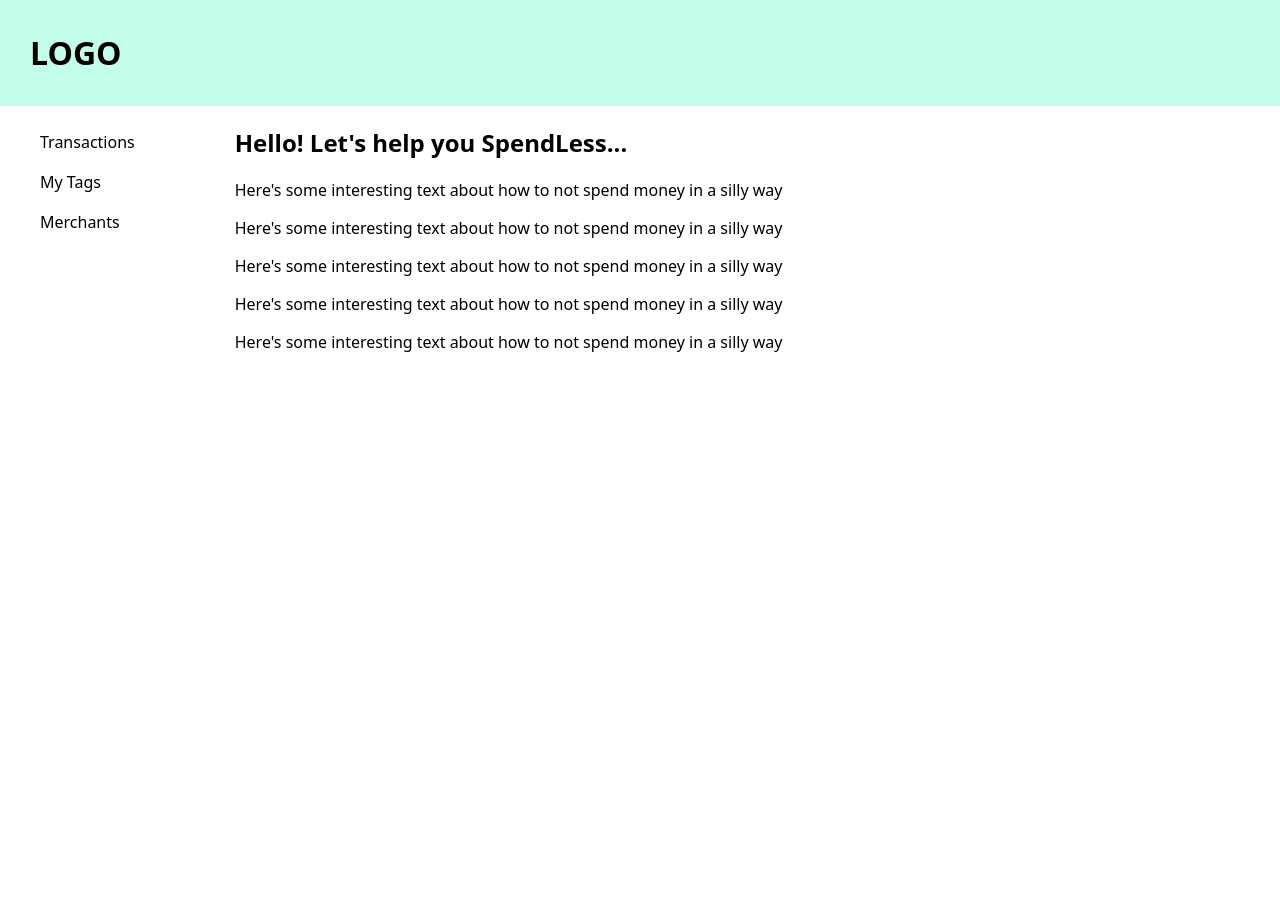
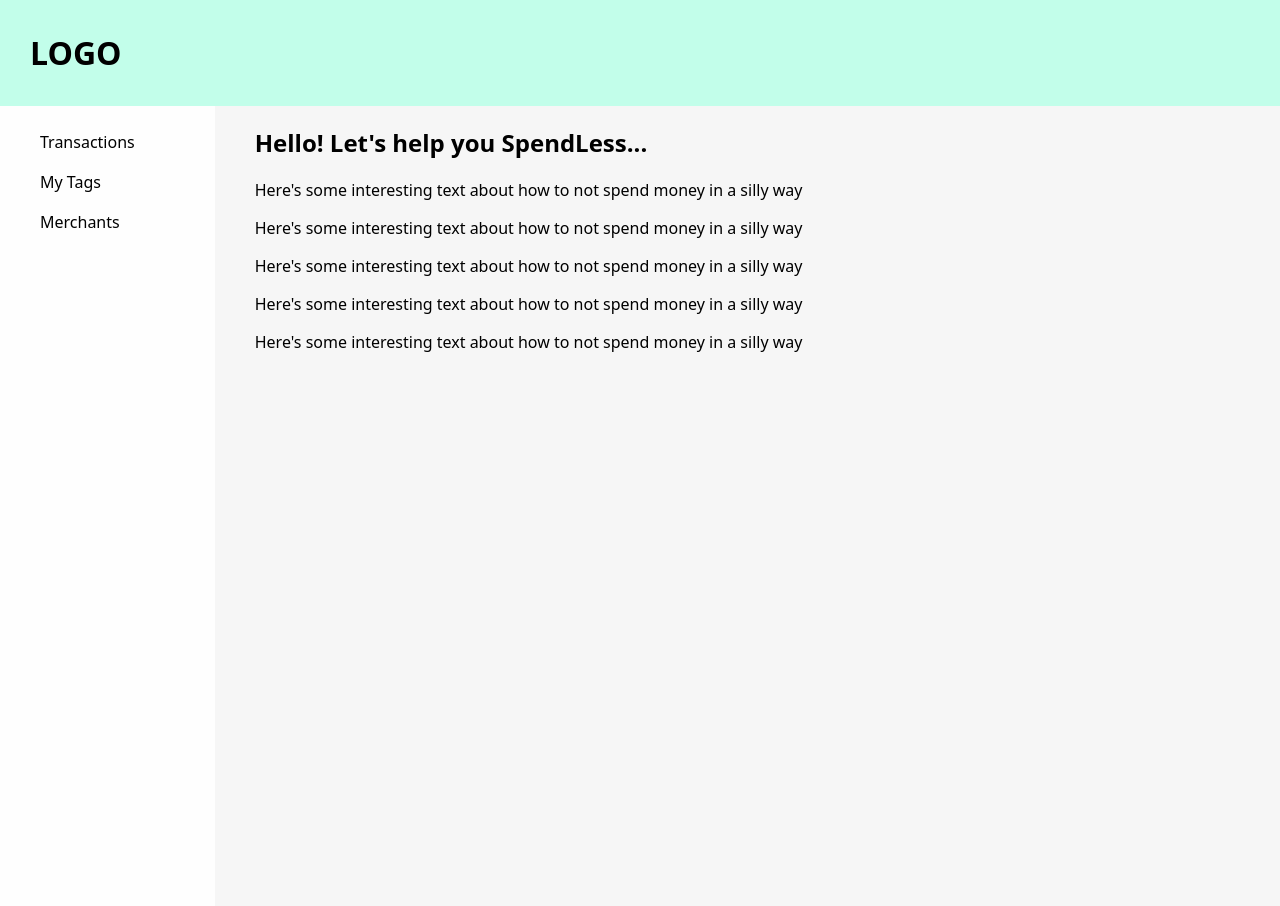
Before and after one commit to knowles28/spending_tracker, a Flask app: page / in a window 1280 px wide. Before the commit the page ends 352 px from the top, so only its background shows below. Run offline with Flask 2, Linux system fonts and the light colour scheme.

Commit message:
starting on second round of CSS

```diff
--- a/controllers/transaction_controller.py
+++ b/controllers/transaction_controller.py
@@ -57,15 +57,13 @@ def update_transaction(id):
     price       = request.form['price']
     date        = request.form['date']
 
-
     transaction = Transaction(merchant_id, description, tag_id, price, date, id)
     transaction_repository.update(transaction)
     return redirect("/transactions")
-
 
 #DELETE '/transactions/? [POST]
 @transactions_blueprint.route("/transactions/<id>/delete", methods=['POST'])
 def delete_transaction(id):
     transaction_repository.delete(id)
 
-    return redirect('/transactions')
+    return redirect("/transactions")
--- a/repositories/transaction_repository.py
+++ b/repositories/transaction_repository.py
@@ -49,8 +49,9 @@ def select(id):
 
 
 def update(transaction):
-    sql = "UPDATE transactions SET name = %s WHERE id = %s"
-    values = [transaction.merchant.id, transaction.description, transaction.tag.id, transaction.price, transaction.date, transaction.id]
+
+    sql = "UPDATE transactions SET (merchant_id, description, tag_id, price, date) = (%s, %s, %s, %s, %s) WHERE id = %s"
+    values = [transaction.merchant, transaction.description, transaction.tag, transaction.price, transaction.date, transaction.id]
     run_sql(sql, values)
 
 
--- a/static/css/style.css
+++ b/static/css/style.css
@@ -1,5 +1,5 @@
 body {
-    background-color: rgb(255, 255, 255);
+    background-color: rgb(246, 246, 246);
     font-family: system-ui, -apple-system, BlinkMacSystemFont, 'Segoe UI', Roboto, Oxygen, Ubuntu, Cantarell, 'Open Sans', 'Helvetica Neue', sans-serif;
     padding: 0px;
     margin: 0px;
@@ -23,9 +23,8 @@ header {
 
 .menu-sidebar {
     background-color: rgba(255, 255, 255, 0.932);
-    padding-right: 100px;
-    height: 100%;
-    overflow: auto;
+    padding-right: 80px;
+    height: 100vh;
 }
 
 
@@ -42,8 +41,9 @@ a:hover {
     color: coral;
 }
 
-.main-content {
-    margin: 20px;
+#main-content {
+    padding-left: 40px;
+    padding-right: 40px;
 }
 
 
@@ -51,3 +51,9 @@ a:hover {
     margin: 30px;
     align-items: center;
 }
+
+.list-block {
+    background-color: white;
+    border-radius: 15px;
+    padding: 20px;
+}
--- a/templates/merchants/edit.html
+++ b/templates/merchants/edit.html
@@ -1,6 +1,9 @@
 {% extends 'base.html' %}
 
 {% block content %}
+
+<h1>Edit Merchant</h1>
+
 
 <div class="new-form">
     <form action="/merchants/{{merchant.id}}" method="post">
--- a/templates/tags/edit.html
+++ b/templates/tags/edit.html
@@ -1,6 +1,9 @@
 {% extends 'base.html' %}
 
 {% block content %}
+
+<h1>Edit Tag</h1>
+
 
 <div class="new-form">
     <form action="/tags/{{tag.id}}" method="post">
--- a/templates/tags/index.html
+++ b/templates/tags/index.html
@@ -24,7 +24,6 @@
                     </form>
                 </div>
         {% endfor %}
-
     </ul>
 </div>
 
```
Also changed, not shown: templates/transactions/edit.html (+9 -4 lines), templates/transactions/index.html (+4 -4 lines).
